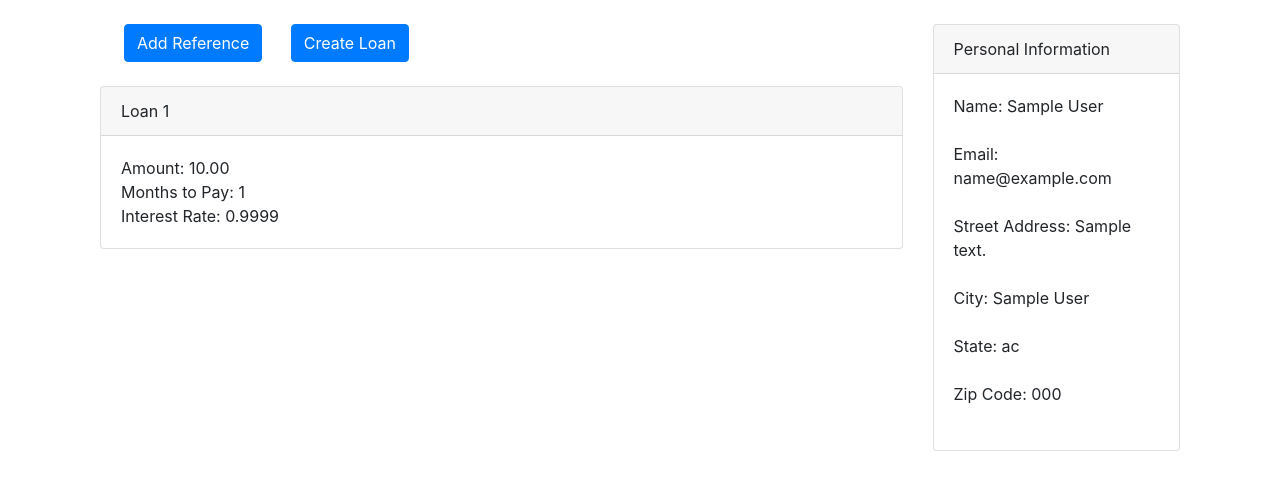
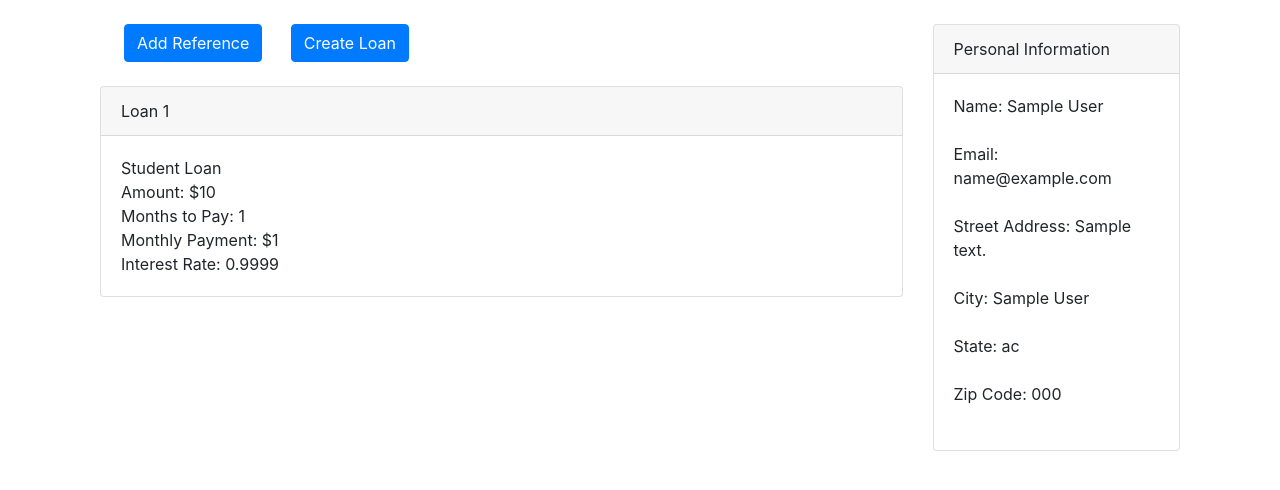
Before and after one commit to BDPA-HSCC-ATL-2018/bdpa-loans, a PHP site: page /dashboard.php in a window 1280 px wide. Shown: the part 56-546 px from the top of the page. Run offline with PHP 8.4, Linux system fonts and the light colour scheme; the visitor is signed in with stand-in values (Sample User, id 1); tables that the repository leaves empty hold one stand-in row (values such as "Sample post").

Commit message:
enhanced dashboard

```diff
--- a/dashboard.php
+++ b/dashboard.php
@@ -21,12 +21,34 @@ SQL;
     if ($result->num_rows > 0) {
       $i = 1;
       while($row = $result->fetch_assoc()) {
+        switch ($row['loan_type_cd']) {
+          case 'A':
+            $row['loan_type_cd'] = "Automobile";
+            break;
+          case 'H':
+            $row['loan_type_cd'] = "House";
+            break;
+          case 'M':
+            $row['loan_type_cd'] = "Motorcycle";
+            break;
+          case 'B':
+            $row['loan_type_cd'] = "Boat";
+            break;
+          case 'S':
+            $row['loan_type_cd'] = "Student";
+            break;
+          default:
+            $row['loan_type_cd'] = "Unidentified Loan";
+            break;
+        }
         $echo_statement =
         "<div class='card my-4'>
         <div class='card-header'>Loan " . $i . "</div>
-        <div class='card-body'>
-        Amount: " . $row['loan_amount'] . "<br>
+        <div class='card-body'>" .
+        $row['loan_type_cd'] . " Loan" ."<br>
+        Amount: $" . round($row['loan_amount'] , 2) . "<br>
         Months to Pay: " . $row['loan_term_months']. "<br>
+        Monthly Payment: $" . round($row['monthly_payment'] , 2) . "<br>
         Interest Rate: " . $row['interest_rate'] . "<br>
         </div>
         </div>
```
